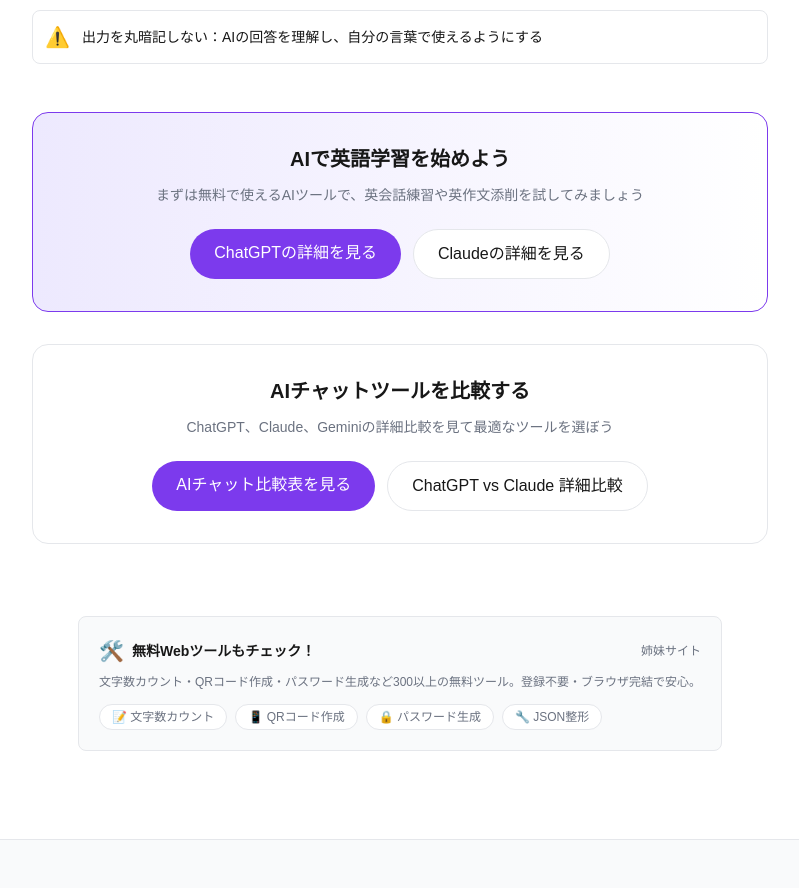
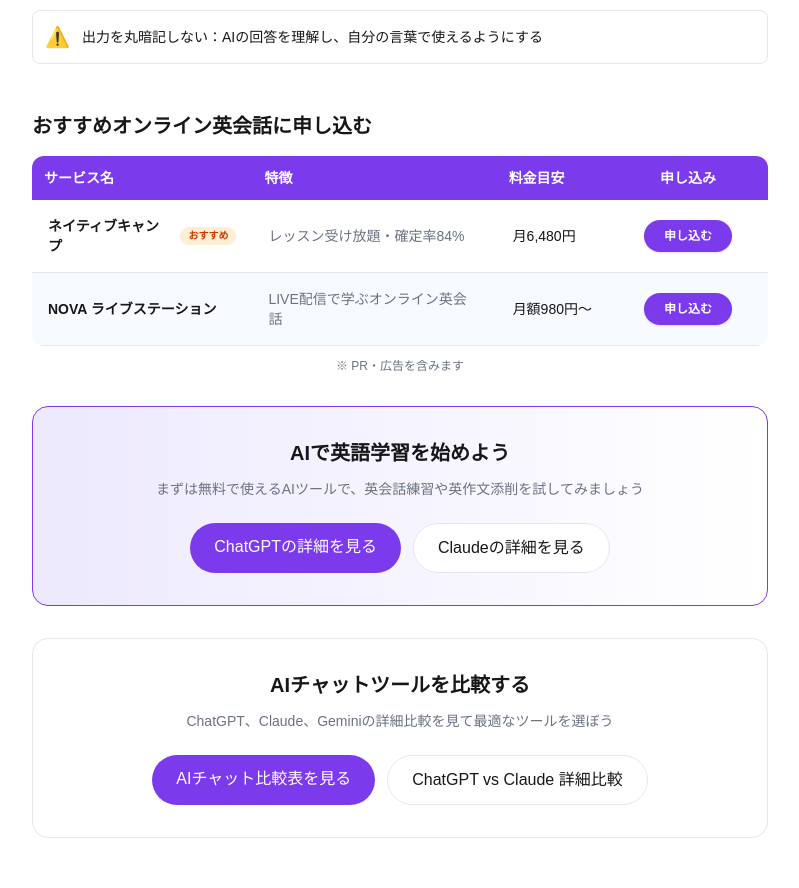
Before and after one commit to music6745-max/ai-tools-navi, a Next.js app: page /guide/ai-english-learning in a window 1280 px wide. Shown: the part 3469-4357 px from the top of the page, without its empty margins (240-1039 px from the left). Built offline with nearby package versions, Linux system fonts and the light colour scheme.

Commit message:
英語学習ガイドにNOVA・ネイティブキャンプCTAを追加

```diff
--- a/app/guide/ai-english-learning/page.tsx
+++ b/app/guide/ai-english-learning/page.tsx
@@ -1,6 +1,7 @@
 import Link from "next/link";
 import type { Metadata } from "next";
 import { siteConfig, getToolBySlug, renderStars, getPricingBadge } from "../../lib/data";
+import { ComparisonTableCTA } from "../../components/ComparisonTableCTA";
 
 export const metadata: Metadata = {
   title: "AIで英語学習を効率化する方法｜2026年おすすめツール5選",
@@ -272,6 +273,28 @@
           </div>
         </section>
 
+        {/* Affiliate Comparison Table CTA */}
+        <section className="mb-8">
+          <h2 className="text-xl font-bold mb-4">おすすめオンライン英会話に申し込む</h2>
+          <ComparisonTableCTA
+            services={[
+              {
+                name: "ネイティブキャンプ",
+                url: "https://px.a8.net/svt/ejp?a8mat=4B1DXO+APTO2+35VG+5YJRM",
+                highlight: "レッスン受け放題・確定率84%",
+                price: "月6,480円",
+                badge: "おすすめ",
+              },
+              {
+                name: "NOVA ライブステーション",
+                url: "https://px.a8.net/svt/ejp?a8mat=4B1DXO+EAFAQ+320A+BWVTE",
+                highlight: "LIVE配信で学ぶオンライン英会話",
+                price: "月額980円〜",
+              },
+            ]}
+          />
+        </section>
+
         {/* CTA */}
         <section className="bg-gradient-to-r from-primary-light to-background border border-primary rounded-2xl p-8 text-center mb-8">
           <h2 className="text-xl font-bold mb-3">AIで英語学習を始めよう</h2>
--- a/app/guide/ai-english-tools/page.tsx
+++ b/app/guide/ai-english-tools/page.tsx
@@ -1,6 +1,7 @@
 import Link from "next/link";
 import type { Metadata } from "next";
 import { siteConfig } from "../../lib/data";
+import { ComparisonTableCTA } from "../../components/ComparisonTableCTA";
 
 export const metadata: Metadata = {
   title: "【2026年最新】AI英語学習ツール比較5選｜ChatGPTからスピーキング練習まで",
@@ -305,6 +306,28 @@
           </div>
         </section>
 
+        {/* Affiliate Comparison Table CTA */}
+        <section className="mb-8">
+          <h2 className="text-xl font-bold mb-4">おすすめオンライン英会話に申し込む</h2>
+          <ComparisonTableCTA
+            services={[
+              {
+                name: "ネイティブキャンプ",
+                url: "https://px.a8.net/svt/ejp?a8mat=4B1DXO+APTO2+35VG+5YJRM",
+                highlight: "レッスン受け放題・確定率84%",
+                price: "月6,480円",
+                badge: "おすすめ",
+              },
+              {
+                name: "NOVA ライブステーション",
+                url: "https://px.a8.net/svt/ejp?a8mat=4B1DXO+EAFAQ+320A+BWVTE",
+                highlight: "LIVE配信で学ぶオンライン英会話",
+                price: "月額980円〜",
+              },
+            ]}
+          />
+        </section>
+
         {/* CTA */}
         <section className="bg-gradient-to-r from-primary-light to-background border border-primary rounded-2xl p-8 text-center">
           <h2 className="text-xl font-bold mb-3">AI英語学習を始めよう</h2>
```
